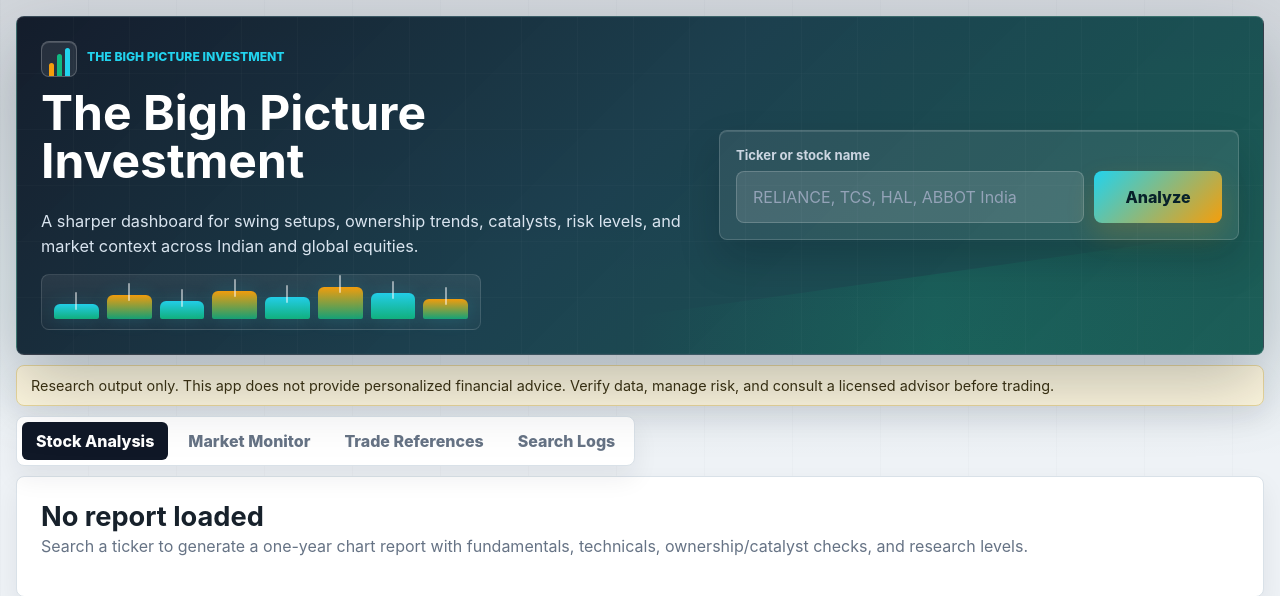
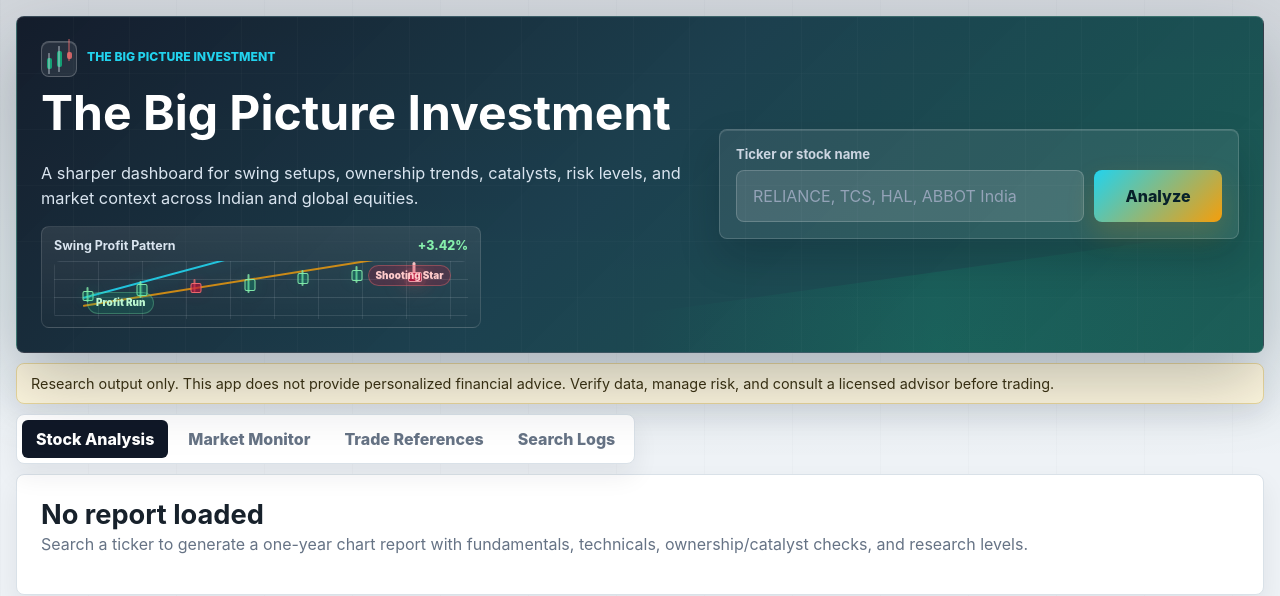
Before and after one commit to AkashZawar/Stock_Research, a Django app: template market/templates/market/index.html in a window 1280 px wide. Shown: the top 596 px of the page. Run offline with Django 5.2, Linux system fonts and the light colour scheme; the template is opened without the code that fills it, so the values that code supplies are empty.

Commit message:
changes version 3

```diff
--- a/market/templates/market/index.html
+++ b/market/templates/market/index.html
@@ -4,8 +4,8 @@
   <head>
     <meta charset="utf-8">
     <meta name="viewport" content="width=device-width, initial-scale=1">
-    <title>The Bigh Picture Investment</title>
-    <link rel="stylesheet" href="{% static 'styles.css' %}?v=20260509-professional-layout-1">
+    <title>The Big Picture Investment</title>
+    <link rel="stylesheet" href="{% static 'styles.css' %}?v=20260509-shooting-star-1">
   </head>
   <body>
     <main class="app-shell">
@@ -18,19 +18,29 @@
                 <i></i>
                 <i></i>
               </span>
-              <p class="eyebrow">The Bigh Picture Investment</p>
+              <p class="eyebrow">The Big Picture Investment</p>
             </div>
-            <h1>The Bigh Picture Investment</h1>
+            <h1>The Big Picture Investment</h1>
             <p class="hero-copy">A sharper dashboard for swing setups, ownership trends, catalysts, risk levels, and market context across Indian and global equities.</p>
             <div class="market-visual" aria-hidden="true">
-              <span style="--bar-height: 44%"></span>
-              <span style="--bar-height: 70%"></span>
-              <span style="--bar-height: 52%"></span>
-              <span style="--bar-height: 82%"></span>
-              <span style="--bar-height: 62%"></span>
-              <span style="--bar-height: 92%"></span>
-              <span style="--bar-height: 74%"></span>
-              <span style="--bar-height: 58%"></span>
+              <div class="hero-chart-head">
+                <strong>Swing Profit Pattern</strong>
+                <span>+3.42%</span>
+              </div>
+              <div class="hero-chart-area">
+                <span class="chart-grid"></span>
+                <span class="profit-ribbon">Profit Run</span>
+                <span class="pattern-tag">Shooting Star</span>
+                <span class="trend-line trend-line-one"></span>
+                <span class="trend-line trend-line-two"></span>
+                <i class="candle up" style="--x: 8%; --open: 67%; --close: 52%; --wick-top: 46%; --wick-bottom: 72%;"></i>
+                <i class="candle up" style="--x: 21%; --open: 58%; --close: 41%; --wick-top: 35%; --wick-bottom: 64%;"></i>
+                <i class="candle down" style="--x: 34%; --open: 39%; --close: 48%; --wick-top: 31%; --wick-bottom: 54%;"></i>
+                <i class="candle up" style="--x: 47%; --open: 49%; --close: 31%; --wick-top: 24%; --wick-bottom: 56%;"></i>
+                <i class="candle up" style="--x: 60%; --open: 37%; --close: 22%; --wick-top: 16%; --wick-bottom: 44%;"></i>
+                <i class="candle up" style="--x: 73%; --open: 31%; --close: 17%; --wick-top: 10%; --wick-bottom: 38%;"></i>
+                <i class="candle down shooting-star" style="--x: 87%; --open: 20%; --close: 29%; --wick-top: 2%; --wick-bottom: 33%;"></i>
+              </div>
             </div>
           </div>
           <form class="search-form hero-search" id="analysisForm">
@@ -445,6 +455,6 @@
       </section>
     </main>
 
-    <script src="{% static 'app.js' %}?v=20260509-professional-layout-1"></script>
+    <script src="{% static 'app.js' %}?v=20260509-shooting-star-1"></script>
   </body>
 </html>
--- a/public/styles.css
+++ b/public/styles.css
@@ -207,8 +207,8 @@ textarea {
 
 .brand-mark {
   display: inline-flex;
-  gap: 3px;
-  align-items: flex-end;
+  gap: 5px;
+  align-items: center;
   justify-content: center;
   width: 36px;
   height: 36px;
@@ -219,24 +219,44 @@ textarea {
 }
 
 .brand-mark i {
+  position: relative;
   display: block;
   width: 5px;
-  border-radius: 5px 5px 0 0;
-  background: var(--cyan);
+  border-radius: 2px;
+  background: rgba(16, 185, 129, 0.82);
+}
+
+.brand-mark i::before {
+  content: "";
+  position: absolute;
+  left: 50%;
+  top: -5px;
+  width: 1px;
+  height: calc(100% + 10px);
+  border-radius: 99px;
+  background: rgba(226, 232, 240, 0.75);
+  transform: translateX(-50%);
 }
 
 .brand-mark i:nth-child(1) {
-  height: 13px;
-  background: var(--gold);
+  height: 11px;
+  margin-top: 8px;
 }
 
 .brand-mark i:nth-child(2) {
+  height: 16px;
+}
+
+.brand-mark i:nth-child(3) {
+  height: 7px;
+  margin-bottom: 7px;
+  background: rgba(248, 113, 113, 0.78);
+}
+
+.brand-mark i:nth-child(3)::before {
+  top: -13px;
   height: 22px;
-  background: var(--emerald);
-}
-
-.brand-mark i:nth-child(3) {
-  height: 28px;
+  background: rgba(248, 113, 113, 0.82);
 }
 
 .hero-content {
@@ -254,42 +274,174 @@ textarea {
 }
 
 .market-visual {
-  display: flex;
+  display: grid;
   gap: 8px;
-  align-items: end;
   max-width: 440px;
-  height: 56px;
+  height: 102px;
   margin-top: 2px;
-  padding: 10px 12px;
+  padding: 11px 12px;
   border: 1px solid rgba(255, 255, 255, 0.13);
   border-radius: 8px;
-  background: linear-gradient(180deg, rgba(255, 255, 255, 0.08), rgba(255, 255, 255, 0.025));
-}
-
-.market-visual span {
+  background:
+    linear-gradient(180deg, rgba(255, 255, 255, 0.1), rgba(255, 255, 255, 0.025)),
+    rgba(4, 12, 22, 0.1);
+}
+
+.hero-chart-head {
+  display: flex;
+  justify-content: space-between;
+  gap: 12px;
+  align-items: center;
+  color: #d9e4ef;
+  font-size: 0.78rem;
+  font-weight: 800;
+}
+
+.hero-chart-head span {
+  color: #86efac;
+}
+
+.hero-chart-area {
   position: relative;
-  flex: 1;
-  min-width: 8px;
-  height: var(--bar-height);
-  border-radius: 6px 6px 2px 2px;
-  background: linear-gradient(180deg, rgba(34, 211, 238, 0.96), rgba(16, 185, 129, 0.92));
-  box-shadow: 0 0 18px rgba(34, 211, 238, 0.16);
-}
-
-.market-visual span:nth-child(2n) {
-  background: linear-gradient(180deg, rgba(245, 158, 11, 0.98), rgba(16, 185, 129, 0.8));
-}
-
-.market-visual span::before {
+  min-height: 58px;
+  overflow: hidden;
+  border-radius: 6px;
+}
+
+.chart-grid {
+  position: absolute;
+  inset: 0;
+  background:
+    linear-gradient(90deg, rgba(226, 232, 240, 0.1) 1px, transparent 1px),
+    linear-gradient(180deg, rgba(226, 232, 240, 0.12) 1px, transparent 1px);
+  background-size: 44px 100%, 100% 18px;
+}
+
+.profit-ribbon,
+.pattern-tag {
+  position: absolute;
+  z-index: 2;
+  border-radius: 999px;
+  font-size: 0.62rem;
+  font-weight: 900;
+  letter-spacing: 0;
+  line-height: 1;
+  white-space: nowrap;
+}
+
+.profit-ribbon {
+  left: 8%;
+  bottom: 5px;
+  padding: 5px 8px;
+  color: #bbf7d0;
+  background: rgba(16, 185, 129, 0.16);
+  border: 1px solid rgba(134, 239, 172, 0.28);
+}
+
+.pattern-tag {
+  right: 4%;
+  top: 4px;
+  padding: 5px 7px;
+  color: #fecaca;
+  background: rgba(190, 18, 60, 0.24);
+  border: 1px solid rgba(248, 113, 113, 0.36);
+}
+
+.trend-line {
+  position: absolute;
+  left: 7%;
+  right: 6%;
+  height: 2px;
+  border-radius: 99px;
+  transform-origin: left center;
+}
+
+.trend-line-one {
+  top: 62%;
+  background: rgba(34, 211, 238, 0.9);
+  transform: rotate(-15deg);
+  box-shadow: 0 0 16px rgba(34, 211, 238, 0.22);
+}
+
+.trend-line-two {
+  top: 76%;
+  background: rgba(245, 158, 11, 0.8);
+  transform: rotate(-9deg);
+}
+
+.candle {
+  position: absolute;
+  left: var(--x);
+  top: 0;
+  bottom: 0;
+  width: 9px;
+  transform: translateX(-50%);
+}
+
+.candle::before {
   content: "";
   position: absolute;
   left: 50%;
-  bottom: calc(100% - 6px);
+  top: var(--wick-top);
   width: 2px;
-  height: 18px;
+  height: calc(var(--wick-bottom) - var(--wick-top));
   border-radius: 99px;
-  background: rgba(255, 255, 255, 0.5);
   transform: translateX(-50%);
+}
+
+.candle::after {
+  content: "";
+  position: absolute;
+  left: 0;
+  top: var(--close);
+  width: 100%;
+  height: calc(var(--open) - var(--close));
+  min-height: 8px;
+  border-radius: 2px;
+}
+
+.candle.up {
+  filter: drop-shadow(0 0 7px rgba(16, 185, 129, 0.2));
+}
+
+.candle.up::after {
+  border: 1px solid rgba(134, 239, 172, 0.95);
+  background: rgba(16, 185, 129, 0.24);
+}
+
+.candle.up::before {
+  background: rgba(134, 239, 172, 0.78);
+}
+
+.candle.down {
+  filter: drop-shadow(0 0 7px rgba(190, 18, 60, 0.24));
+}
+
+.candle.down::after {
+  top: var(--open);
+  height: calc(var(--close) - var(--open));
+  border: 1px solid rgba(248, 113, 113, 0.9);
+  background: rgba(190, 18, 60, 0.62);
+}
+
+.candle.down::before {
+  background: rgba(248, 113, 113, 0.72);
+}
+
+.candle.shooting-star {
+  width: 12px;
+  filter: drop-shadow(0 0 12px rgba(248, 113, 113, 0.42));
+}
+
+.candle.shooting-star::after {
+  border-color: rgba(254, 202, 202, 0.98);
+  background: rgba(190, 18, 60, 0.82);
+  box-shadow: 0 0 0 4px rgba(248, 113, 113, 0.08), 0 0 18px rgba(248, 113, 113, 0.3);
+}
+
+.candle.shooting-star::before {
+  width: 3px;
+  background: rgba(254, 202, 202, 0.96);
 }
 
 .eyebrow {
@@ -1351,8 +1503,8 @@ h3 {
   }
 
   .market-visual {
-    height: 68px;
-    gap: 6px;
+    height: 92px;
+    gap: 7px;
     padding: 12px;
   }
 
```
Also changed, not shown: public/index.html (+20 -10 lines), README.md.
